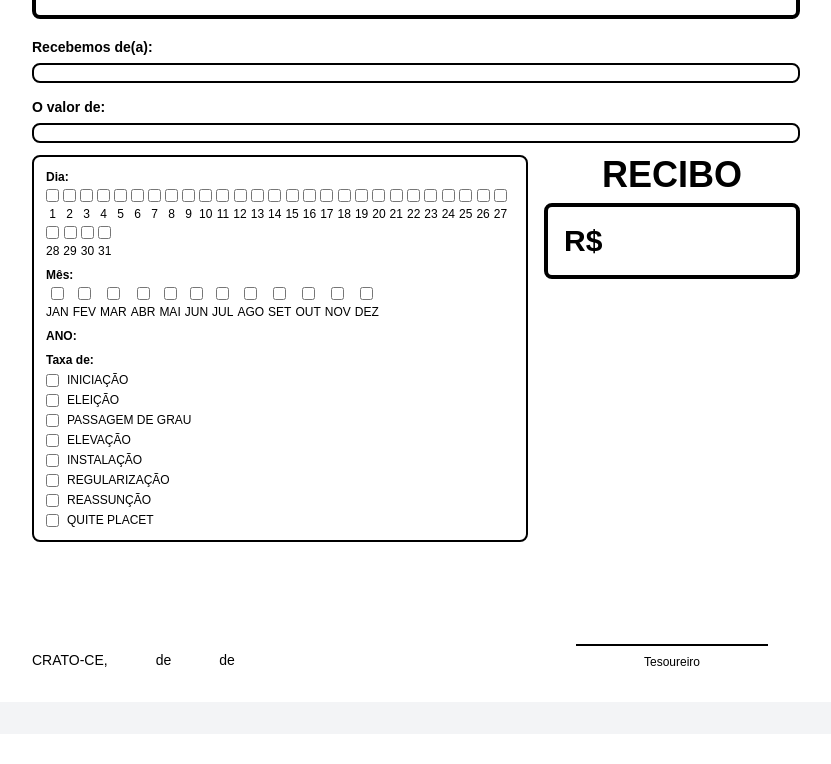
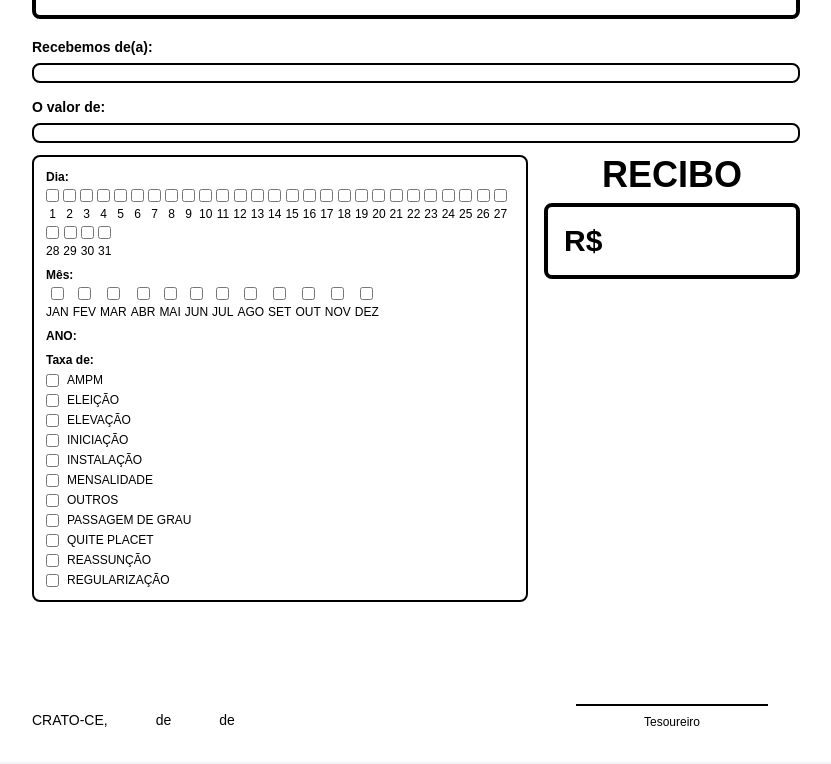
Before and after one commit to LucasPierreAraujo/recibosabedoria, a Next.js app: page /recibo in a window 1280 px wide. Shown: the part 757-1521 px from the top of the page, without its empty margins (224-1055 px from the left). Before the commit the page ends 1491 px from the top, so only its background shows below. Built offline with nearby package versions, Linux system fonts and the light colour scheme; no server answers; the database is empty.

Commit message:
feat: atualizaços de funções

```diff
--- a/src/app/login/page.js
+++ b/src/app/login/page.js
@@ -104,10 +104,6 @@ export default function LoginPage() {
             {loading ? 'Entrando...' : 'Entrar'}
           </button>
         </form>
-
-        <div className="mt-6 text-center text-sm text-gray-600">
-          <p>🔒 Sistema com criptografia de ponta</p>
-        </div>
       </div>
     </div>
   );
--- a/src/app/recibo/page.js
+++ b/src/app/recibo/page.js
@@ -85,7 +85,19 @@ const ReciboMaconico = () => {
       'JANEIRO', 'FEVEREIRO', 'MARÇO', 'ABRIL', 'MAIO', 'JUNHO',
       'JULHO', 'AGOSTO', 'SETEMBRO', 'OUTUBRO', 'NOVEMBRO', 'DEZEMBRO'
     ];
-  const taxas = ['INICIAÇÃO', 'ELEIÇÃO', 'PASSAGEM DE GRAU', 'ELEVAÇÃO', 'INSTALAÇÃO', 'REGULARIZAÇÃO', 'REASSUNÇÃO', 'QUITE PLACET'];
+    const taxas = [
+      'AMPM',
+      'ELEIÇÃO',
+      'ELEVAÇÃO',
+      'INICIAÇÃO',
+      'INSTALAÇÃO',
+      'MENSALIDADE',
+      'OUTROS',
+      'PASSAGEM DE GRAU',
+      'QUITE PLACET',
+      'REASSUNÇÃO',
+      'REGULARIZAÇÃO'
+    ];
 
     // Carrega membros e busca o tesoureiro
     useEffect(() => {
```
Lines whose indentation alone changed are shown as unchanged.
